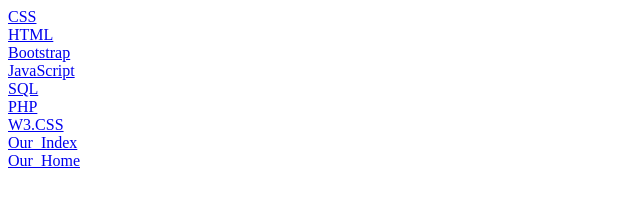
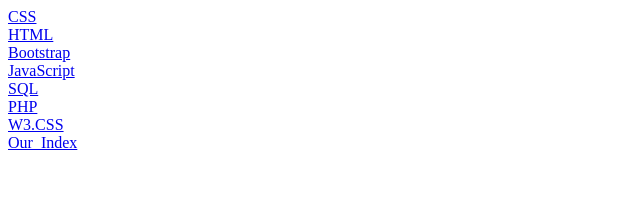
Before and after one commit to JELASALA/Noetherland, a plain HTML site: page content.html in a window 1280 px wide. Shown: the full height of the page, 0-640 px from the left. Drawn offline with Linux system fonts and the light colour scheme.

Commit message:
Update content.html

```diff
--- a/content.html
+++ b/content.html
@@ -8,5 +8,4 @@
 <a href="https://www.w3schools.com/php/">PHP</a><br>
 <a href="https://www.w3schools.com/w3css/">W3.CSS</a><br>
 <a href="https://www.noetherland.org/">Our_Index</a><br>
-<a href="https://www.noetherland.org/Home test/">Our_Home</a><br>
 </html>
```
